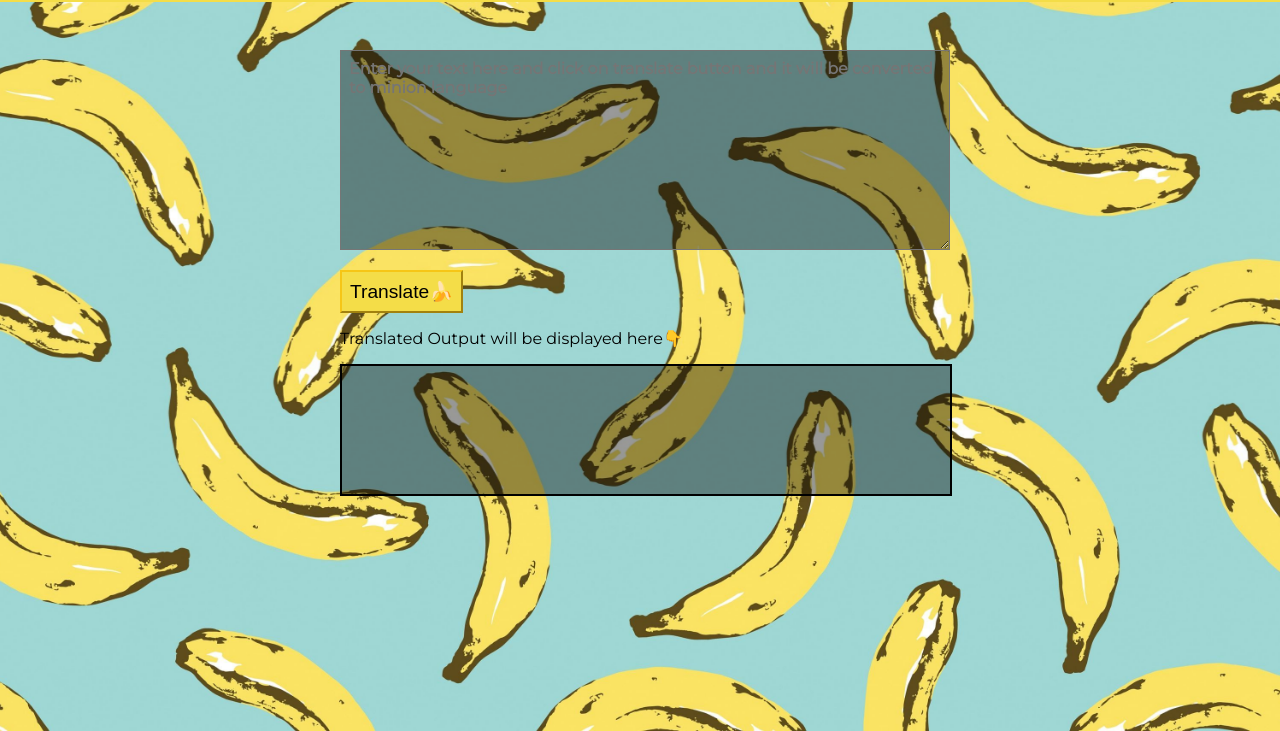
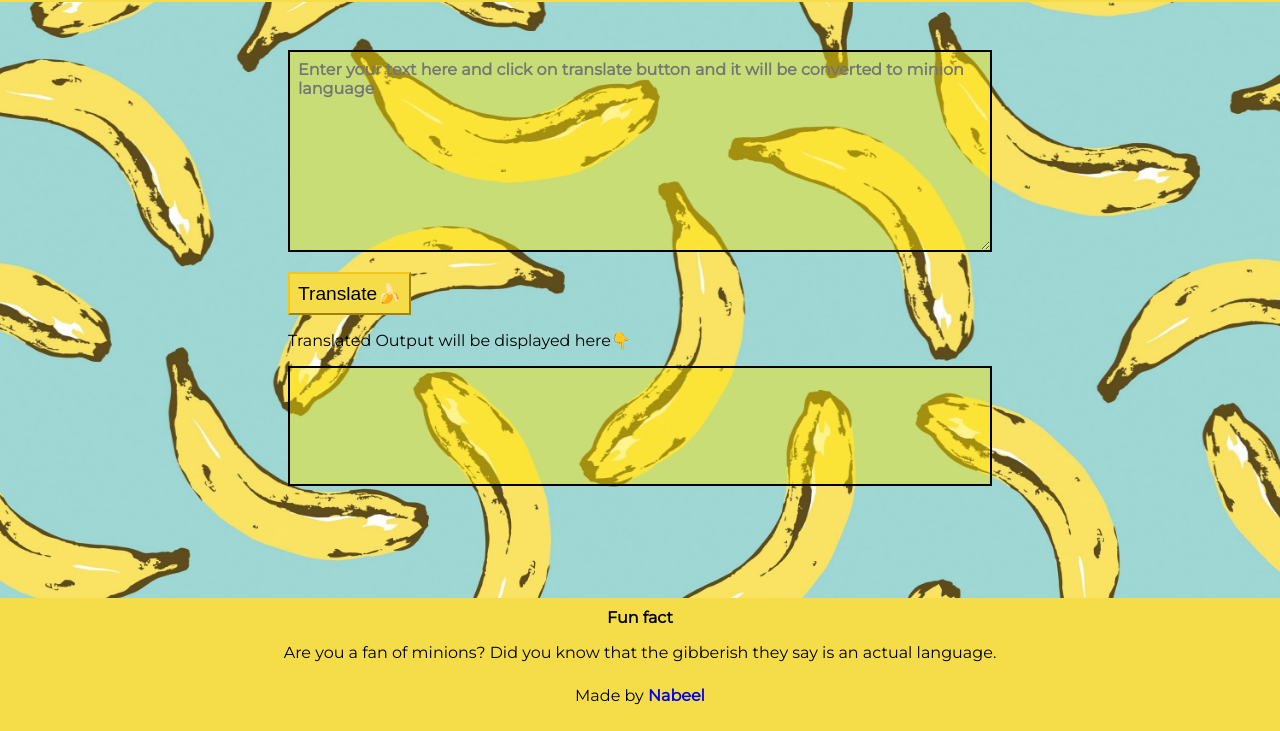
Before and after one commit to hasnainabeel/Banana-Speak, a plain HTML site: page index.html in a window 1280 px wide. Shown: the part 69-800 px from the top of the page. Drawn offline with Linux system fonts and the light colour scheme.

Commit message:
docs: added footer

```diff
--- a/index.html
+++ b/index.html
@@ -9,14 +9,19 @@
 </head>
 <body>
     <nav>
-        <h1>Banana Speak</h1>
+        <h1>Minion Translator</h1>
     </nav>
-    <section class="container container-center">
+    <main class="container container-center">
         <textarea  id="inputText" placeholder="Enter your text here and click on translate button and it will be converted to minion language" cols="30" rows="10"></textarea>
         <button id="translate-btn">Translate🍌</button>
         <p>Translated Output will be displayed here👇</p>
         <div class="output"></div>
         <script src="/script.js"></script>
-    </section>
+    </main>
+<footer>
+    <div><strong> Fun fact</strong></div>
+    <p> Are you a fan of minions? Did you know that the gibberish they say is an actual language. </p>
+    <p style="padding-top: 0.5rem">Made by <strong><a target="_blank" href="https://hasnainabeel.netlify.app/">Nabeel</a></strong></p>
+</footer>
 </body>
 </html>
--- a/style.css
+++ b/style.css
@@ -3,6 +3,10 @@
 :root {
     --primary-color: #f4dd48;
     --secondary-color: #f6c616;
+}
+* {
+    box-sizing: border-box;
+    margin: 0px;
 }
 
 html, body {
@@ -13,42 +17,16 @@ html, body {
     background-size: cover;
 }
 
+main {
+    flex-grow: 1;
+}
+
 .container {
     padding: 0rem 3rem;
 }
 .container-center {
-    max-width: 600px;
+    max-width: 800px;
     margin: auto;
-}
-
-#inputText {
-    width: 100%;
-    padding: 0.5rem 0rem 0rem 0.5rem;
-    align-items: center;
-    font-family: 'Montserrat', sans-serif;
-    font-size: 1rem;
-    background: rgba(0, 0, 0, 0.4);
-    font-weight: bolder;
-    color: white;
-}
-
-.output {
-    border: 2px solid black;
-    height: 120px;
-    width: 100%;
-    font-size: 1rem;
-    padding: 0.5rem 0rem 0rem 0.5rem;
-    background-color: rgba(0, 0, 0, 0.4);
-    font-weight: bolder;
-    color: white;
-}
-
-#translate-btn {
-    padding: 0.5rem;
-    font-size: larger;
-    background-color: var(--primary-color);
-    border-color: var(--secondary-color);
-    margin-top: 1rem;
 }
 
 nav h1 {
@@ -65,3 +43,54 @@ nav {
     padding: 1rem;
     margin-bottom: 3rem;
 }
+
+p {
+    padding: 1rem 0 1rem 0;
+}
+
+#inputText {
+    width: 100%;
+    padding: 0.5rem 0rem 0rem 0.5rem;
+    border: 2px solid black;
+    align-items: center;
+    font-family: 'Montserrat', sans-serif;
+    font-size: 1rem;
+    background: rgba(255, 230, 0, 0.44);
+    font-weight: bolder;
+}
+
+.output {
+    border: 2px solid black;
+    height: 120px;
+    width: 100%;
+    font-size: 1rem;
+    padding: 0.5rem 0rem 0rem 0.5rem;
+    background-color: rgba(255, 230, 0, 0.44);
+    font-weight: bolder;
+    margin-bottom: 3rem;
+}
+
+#translate-btn {
+    padding: 0.5rem;
+    font-size: larger;
+    background-color: var(--primary-color);
+    border-color: var(--secondary-color);
+    margin-top: 1rem;
+}
+
+footer {
+    position: absolute;
+    background-color: var(--primary-color);
+    width: 100%;
+    bottom: 0;
+    left: 0;
+    right: 0;
+    clear: both;
+    /* margin-top: auto; */
+    text-align: center;
+    padding: 10px 0px 10px 0px;
+}
+
+footer a {
+    text-decoration: none;
+}
```
